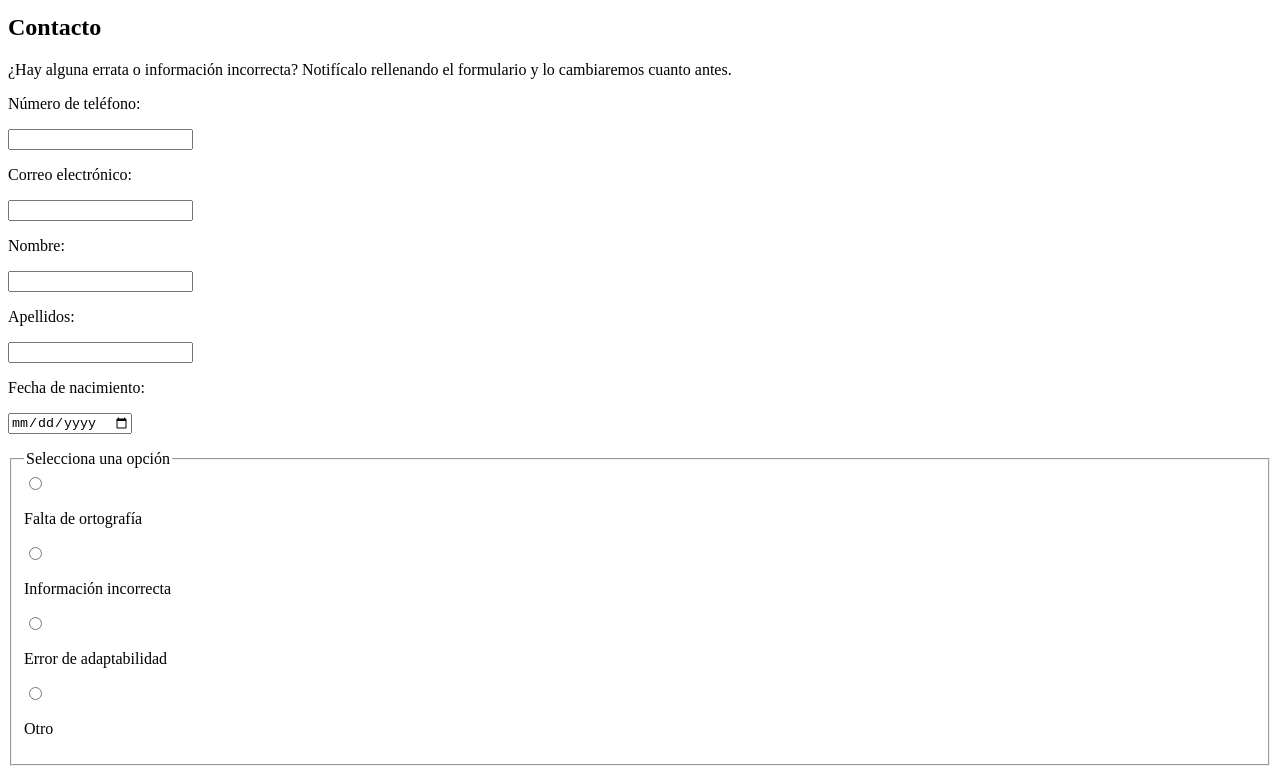
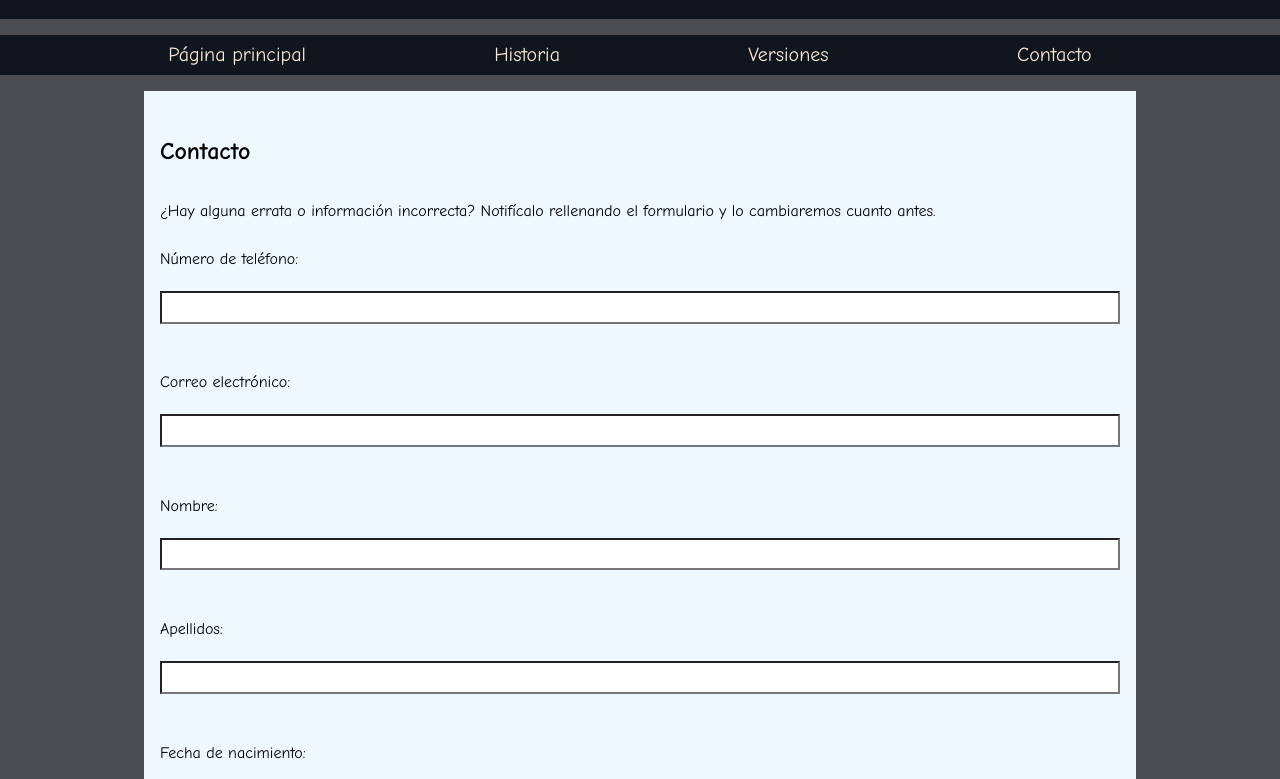
Before and after one commit to DiegoMfer/sew-uo276345, a plain HTML site: page contacto.html in a window 1280 px wide. Shown: the part 104-883 px from the top of the page. Drawn offline with Linux system fonts and the light colour scheme.

Commit message:
ejercicios acabados

```diff
--- a/contacto.html
+++ b/contacto.html
@@ -10,6 +10,7 @@
         content="Página web sobre Bootstrap, que es una biblioteca multiplataforma o conjunto de herramientas de código abierto para diseño de sitios y aplicaciones web." />
     <title>Bootstrap</title>
     <link rel="stylesheet" type="text/css" href="styles/estilo.css">
+    <link rel="stylesheet" type="text/css" href="styles/layout.css">
 </head>
 
 <body>
--- a/styles/estilo.css
+++ b/styles/estilo.css
@@ -0,0 +1,101 @@
+/*Estilos globales*/
+
+/*Especificidad : 001*/
+header, footer, nav {
+    /*Colores*/
+    background-color: rgb(17, 22, 30);
+    color: antiquewhite;
+
+}
+
+/*----------------- Body -----------------*/
+/*Especificidad : 001*/
+body{
+    /*Letra*/
+    font-family: "Comic Sans MS", "Comic Sans", cursive;
+    line-height: 2;
+    /*Color*/
+    background-color: rgb(75, 77, 82);
+    color:black;
+}
+
+/* ---------------- Nav ---------------*/
+
+/*Especificidad : 002*/
+nav > a{
+    font-size: 1.25em;
+    text-decoration: none;
+    color: antiquewhite;
+    background-color: rgb(17, 22, 30);
+
+}
+
+/*Especificidad : 012*/
+nav > a:hover {
+    color: #1fbbb3;
+    background-color: rgb(17, 22, 30);
+}
+
+/*----------------- Section -----------------*/
+/*Especificidad : 001*/
+section{
+    /*Color*/
+    color:black;
+    background-color: aliceblue;
+}
+
+/*------------------ Table ------------------*/
+/*Especificidad : 001*/
+table{
+    width: 50%;
+    border: 0.1em solid;
+    text-align: center;
+}
+
+/*------------------ List --------------------*/
+/*Especificidad : 001*/
+ol{
+    list-style-type: upper-roman;
+}
+
+/*-------------------- Formulario --------------*/
+/*Especificidad : 001*/
+input, textarea {
+    background-color:white;
+    color: black;
+    width: 100%;
+    height: 2em;
+    margin-bottom: 2em;
+}
+
+/*Botones radio del formulario*/
+/*Especificidad : 011*/
+input[type=radio]{
+    width: 1em;
+    height: 1em;
+}
+
+/*Boton enviar*/
+/*Especificidad : 011*/
+input[type=submit]{
+    width: 15em;
+    height: 3em;
+}
+
+/*Especificidad : 001*/
+form{
+    margin-right: 0.5em;
+}
+
+/*-------------- Multimedia --------------*/
+/*Especificidad : 001*/
+img {
+    width: auto;
+    height: auto;
+}
+
+/*Especificidad : 001*/
+video{
+    max-width: 100%;
+    height: auto;
+}
--- /dev/null
+++ b/styles/layout.css
@@ -0,0 +1,36 @@
+/*Estilos globales*/
+
+/*Especificidad : 001*/
+header, footer, nav {
+
+    /*Estilo*/
+    display: flex;
+    justify-content: space-evenly;
+    align-items: center;
+    /*Margenes*/
+    margin: 1em -12.5% 1em -12.5%;
+}
+
+/*----------------- Body -----------------*/
+/*Especificidad : 001*/
+body{
+    /*Margenes*/
+    margin-left: 10%;
+    margin-right: 10%;
+}
+
+/* ---------------- Nav ---------------*/
+
+/*Especificidad : 002*/
+nav > a{
+    margin-right: 1em;
+}
+
+
+/*----------------- Section -----------------*/
+/*Especificidad : 001*/
+section{
+    /*Margen*/
+    margin: 1em;
+    padding: 1em;
+}
```
Also changed, not shown: historia.html (+1 -0 lines), index.html (+1 -0 lines), versiones.html (+1 -0 lines).
